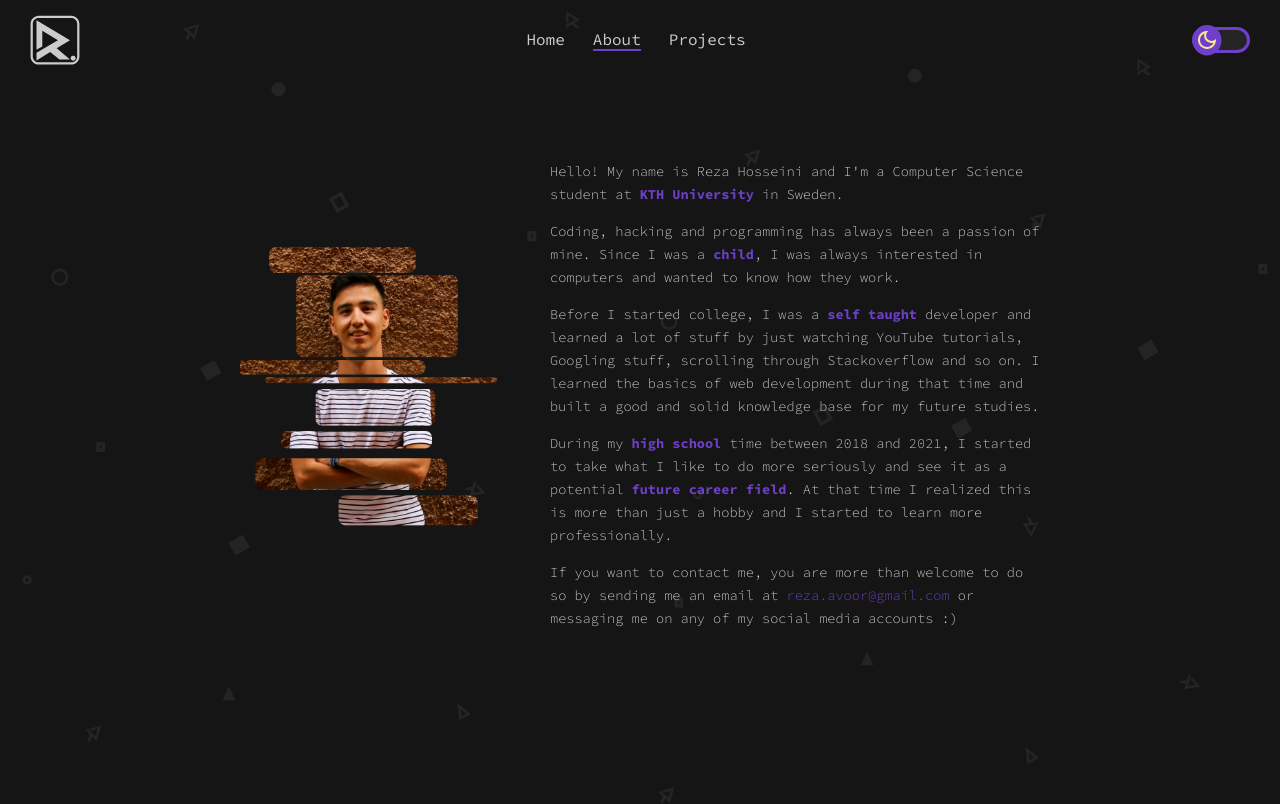
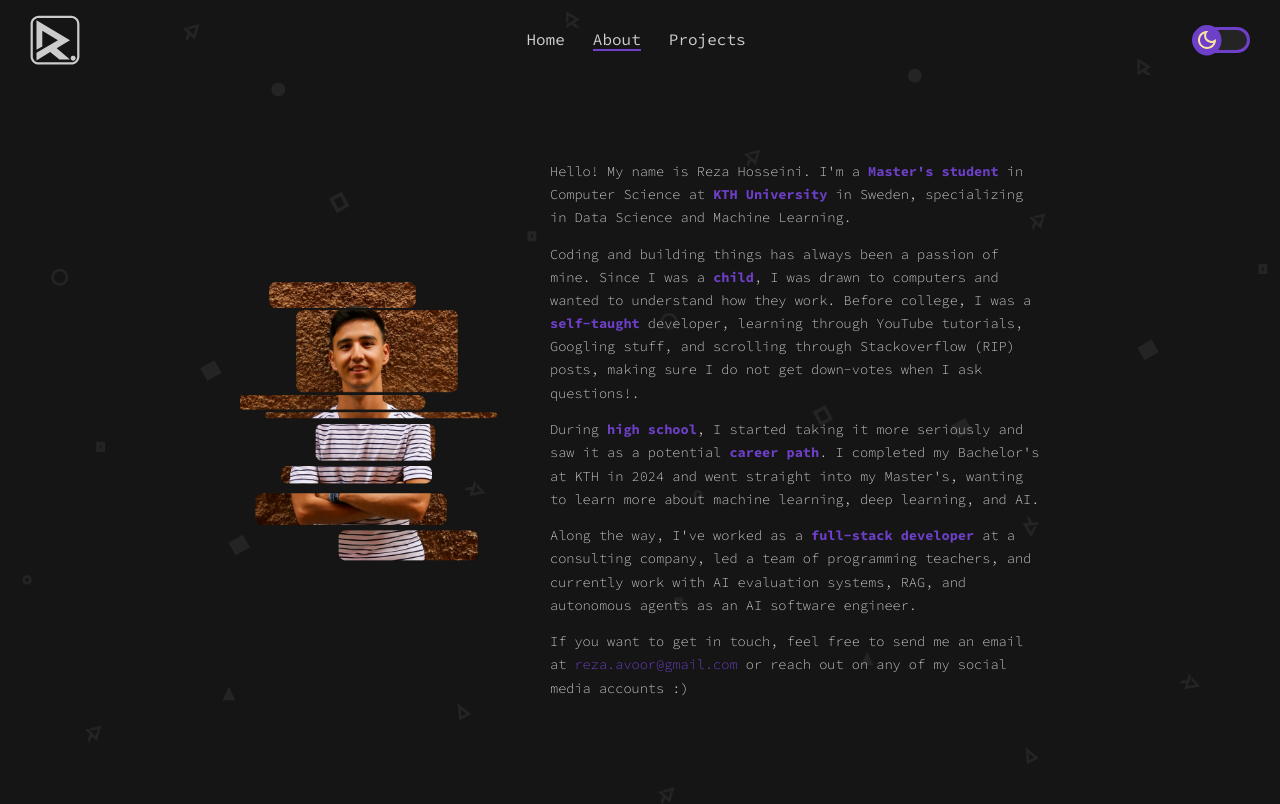
Before and after one commit to Rezaavoor/portfolio, a Next.js app: page /about in a window 1280 px wide. Shown: the top 804 px of the page. Built offline with nearby package versions, Linux system fonts and the light colour scheme.

Commit message:
update text

```diff
--- a/pages/about.tsx
+++ b/pages/about.tsx
@@ -86,31 +86,34 @@ export default function About() {
             margin-top: 0;
           `}
         >
-          Hello! My name is Reza Hosseini and I'm a Computer Science student at{" "}
-          <b css={highlight}>KTH University</b> in Sweden.
+          Hello! My name is Reza Hosseini. I'm a{" "}
+          <b css={highlight}>Master's student</b> in Computer Science at{" "}
+          <b css={highlight}>KTH University</b> in Sweden, specializing in
+          Data Science and Machine Learning.
         </p>
         <p>
-          Coding, hacking and programming has always been a passion of mine.
-          Since I was a <b css={highlight}>child</b>, I was always interested in
-          computers and wanted to know how they work.
+          Coding and building things has always been a passion of mine. Since I
+          was a <b css={highlight}>child</b>, I was drawn to computers and
+          wanted to understand how they work. Before college, I was a{" "}
+          <b css={highlight}>self-taught</b> developer, learning through
+          YouTube tutorials, Googling stuff, and scrolling through
+          Stackoverflow (RIP) posts, making sure I do not get down-votes when I ask questions!.
         </p>
         <p>
-          Before I started college, I was a <b css={highlight}>self taught</b>{" "}
-          developer and learned a lot of stuff by just watching YouTube
-          tutorials, Googling stuff, scrolling through Stackoverflow and so on.
-          I learned the basics of web development during that time and built a
-          good and solid knowledge base for my future studies.
+          During <b css={highlight}>high school</b>, I started taking it more
+          seriously and saw it as a potential{" "}
+          <b css={highlight}>career path</b>. I completed my Bachelor's at KTH
+          in 2024 and went straight into my Master's, wanting to learn more about machine learning,
+          deep learning, and AI.
         </p>
         <p>
-          During my <b css={highlight}>high school</b> time between 2018 and
-          2021, I started to take what I like to do more seriously and see it as
-          a potential <b css={highlight}>future career field</b>. At that time I
-          realized this is more than just a hobby and I started to learn more
-          professionally.
+          Along the way, I've worked as a{" "}
+          <b css={highlight}>full-stack developer</b> at a consulting company,
+          led a team of programming teachers, and currently work with AI
+          evaluation systems, RAG, and autonomous agents as an AI software engineer.
         </p>
         <p>
-          If you want to contact me, you are more than welcome to do so by
-          sending me an email at{" "}
+          If you want to get in touch, feel free to send me an email at{" "}
           <a
             href="mailto:reza.avoor@gmail.com"
             css={css`
@@ -122,7 +125,7 @@ export default function About() {
           >
             reza.avoor@gmail.com
           </a>{" "}
-          or messaging me on any of my social media accounts :)
+          or reach out on any of my social media accounts :)
         </p>
       </div>
     </div>
```
Also changed, not shown: pages/index.tsx (+4 -4 lines).
